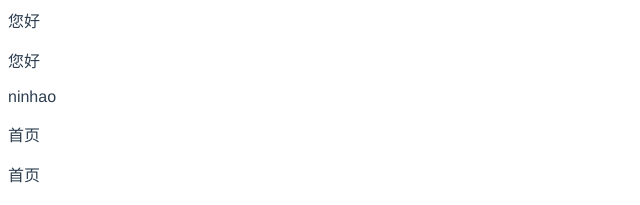
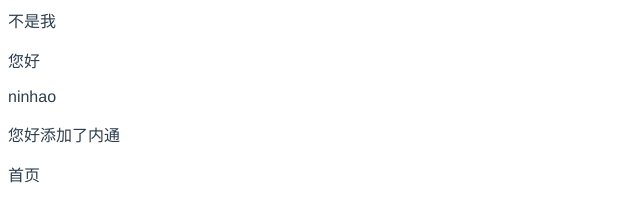
Before and after one commit to GHdafengzi101/one, a Vue app: page /#/ in a window 1280 px wide. Shown: the top 205 px of the page, without its empty margins (0-640 px from the left). Built offline with nearby package versions, Linux system fonts and the light colour scheme.

Commit message:
添加了内容

```diff
--- a/src/views/Home.vue
+++ b/src/views/Home.vue
@@ -4,7 +4,7 @@
     <p>您好</p>
     <div>
       <p>ninhao</p>
-      <p>首页</p>
+      <p>您好添加了内通</p>
       <p>首页</p>
       <p>添加首页测试</p>
     </div>
@@ -15,7 +15,7 @@
 export default {
   data() {
     return {
-      msg: "您好",
+      msg: "不是我",
     };
   },
 };
```
